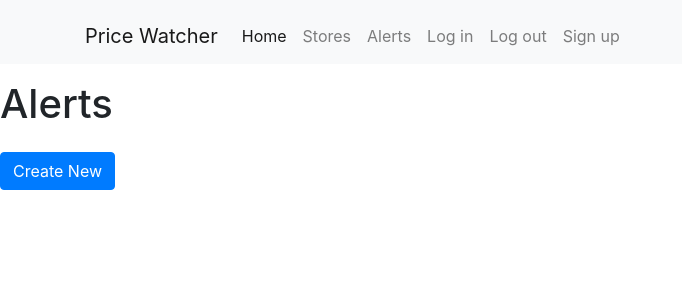
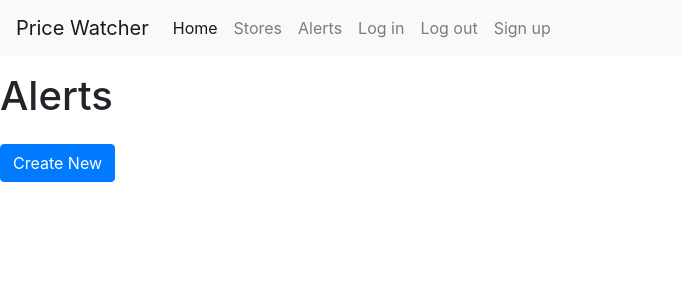
Before and after one commit to matthew02/Price-Watcher, a Flask app: page /alerts/ in a window 1280 px wide. Shown: the top 300 px of the page, without its empty margins (0-682 px from the left). Run offline with Flask 2, Linux system fonts and the light colour scheme; the visitor is signed in with stand-in values (Sample User, id 1); data that the repository does not hold is empty; some libraries are stand-ins or nearby versions.

Commit message:
Minor html update for bootstrap

```diff
--- a/templates/base.html
+++ b/templates/base.html
@@ -10,33 +10,19 @@
 </head>
 <body>
 <nav class="navbar navbar-expand-lg navbar-light bg-light mb-2">
-  <div class="content container mt-2">
     <a class="navbar-brand" href="#">Price Watcher</a>
     <button class="navbar-toggler" type="button" data-toggle="collapse" data-target="#navbarSupportedContent" aria-controls="navbarSupportedContent" aria-expanded="false" aria-label="Toggle navigation">
       <span class="navbar-toggler-icon"></span>
     </button>
 
     <div class="collapse navbar-collapse" id="navbarSupportedContent">
-      <ul class="navbar-nav mr-auto">
-        <li class="nav-item active">
-          <a class="nav-link" href="{{ url_for('home') }}">Home</a>
-        </li>
-        <li class="nav-item">
+      <div class="navbar-nav">
+        <a class="nav-item nav-link active" href="{{ url_for('home') }}">Home</a>
         <a class="nav-item nav-link" href="{{ url_for('stores.index') }}">Stores</a>
-        </li>
-        <li class="nav-item">
         <a class="nav-item nav-link" href="{{ url_for('alerts.index') }}">Alerts</a>
-        </li>
-        <li class="nav-item">
         <a class="nav-item nav-link" href="{{ url_for('users.login') }}">Log in</a>
-        </li>
-        <li class="nav-item">
         <a class="nav-item nav-link" href="{{ url_for('users.logout') }}">Log out</a>
-        </li>
-        <li class="nav-item">
         <a class="nav-item nav-link" href="{{ url_for('users.register') }}">Sign up</a>
-        </li>
-      </ul>
       </div>
     </div>
 </nav>
```
Also changed, not shown: 3 other files. Lines whose indentation alone changed are shown as unchanged.
